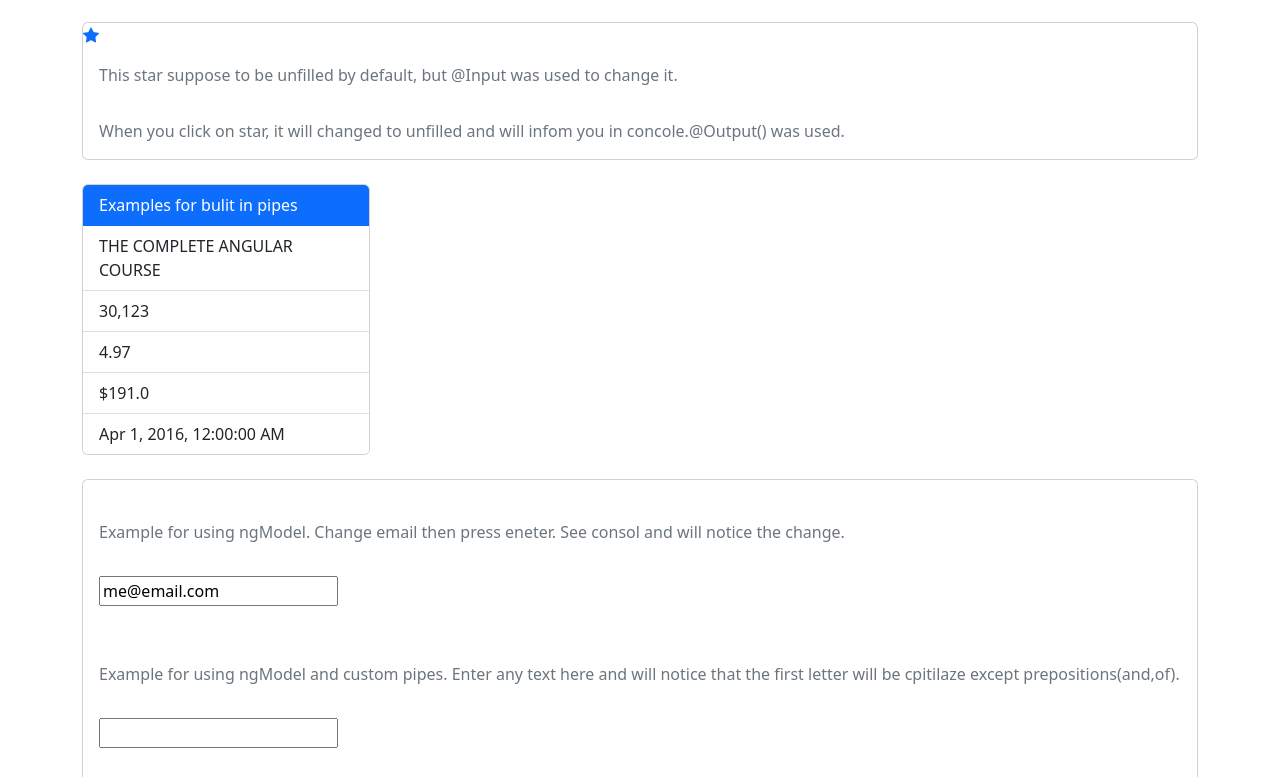
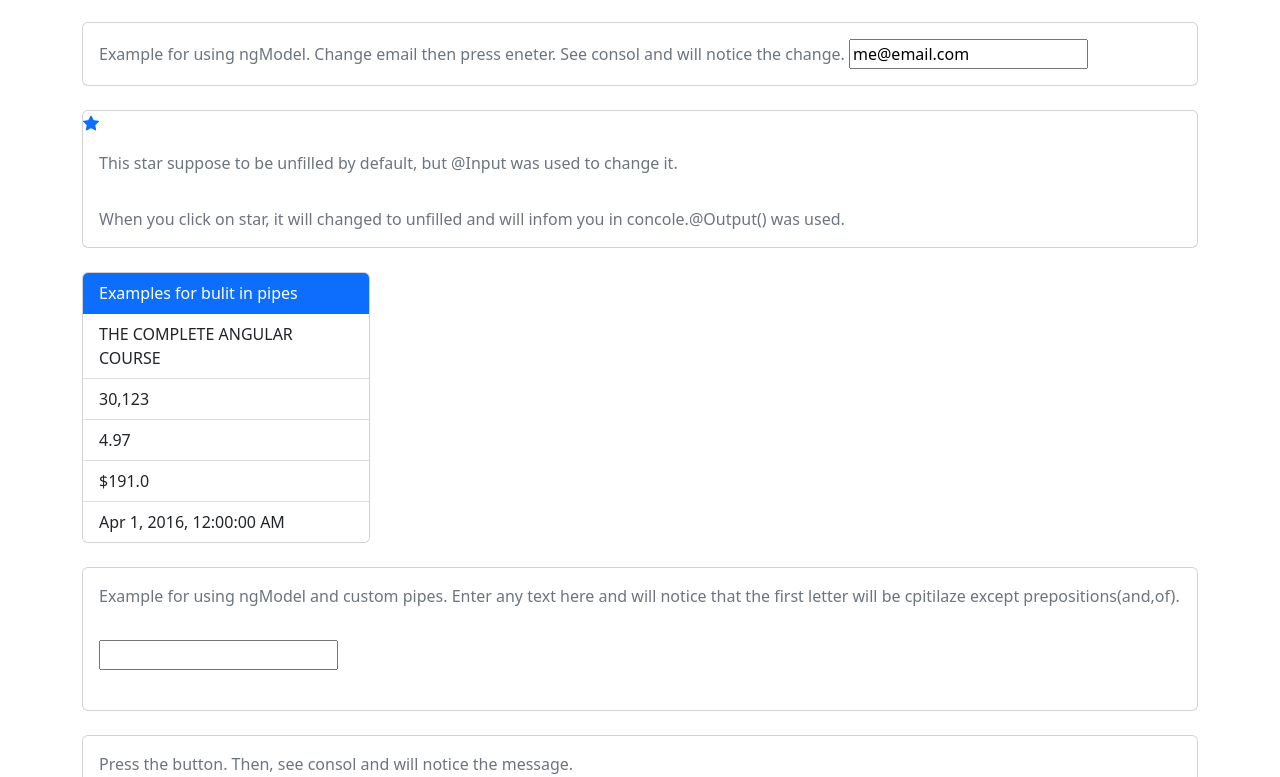
Before and after one commit to samad20/Angular-from-Zero-to-Hero, an Angular app: page / in a window 1280 px wide. Shown: the part 983-1760 px from the top of the page. Built offline with nearby package versions, Linux system fonts and the light colour scheme.

Commit message:
change orders

```diff
--- a/src/app/courses/courses.component.html
+++ b/src/app/courses/courses.component.html
@@ -85,6 +85,14 @@
   </div>
   <br />
   <div class="card">
+    <div class="card-body text-muted">
+      Example for using ngModel. Change email then press eneter. See consol and
+      will notice the change.
+      <input type="text" [(ngModel)]="email" (keyup.enter)="onKeyUp()" />
+    </div>
+  </div>
+  <br />
+  <div class="card">
     <favorite
       [is-favorite]="post.isFavoriteFromCourses"
       (change)="onFavoriteChanged()"
@@ -115,18 +123,6 @@
   </div>
   <br />
   <div class="card">
-    <div>
-      <br />
-      <div class="card-body text-muted">
-        Example for using ngModel. Change email then press eneter. See consol
-        and will notice the change.
-      </div>
-      <div class="card-body">
-        <input type="text" [(ngModel)]="email" (keyup.enter)="onKeyUp()" />
-      </div>
-    </div>
-    <br />
-    <div>
     <div class="card-body text-muted">
       Example for using ngModel and custom pipes. Enter any text here and will
       notice that the first letter will be cpitilaze except
@@ -138,13 +134,11 @@
     {{ capital | titleCase }}
     <br />
   </div>
-  </div>
   <br />
   <div class="card">
     <div class="card-body text-muted">
       Press the button. Then, see consol and will notice the message.
     </div>
-
     <div class="card-body">
       <button class="btn btn-primary" (click)="onSave($event)">Save</button>
     </div>
```
Lines whose indentation alone changed are shown as unchanged.
